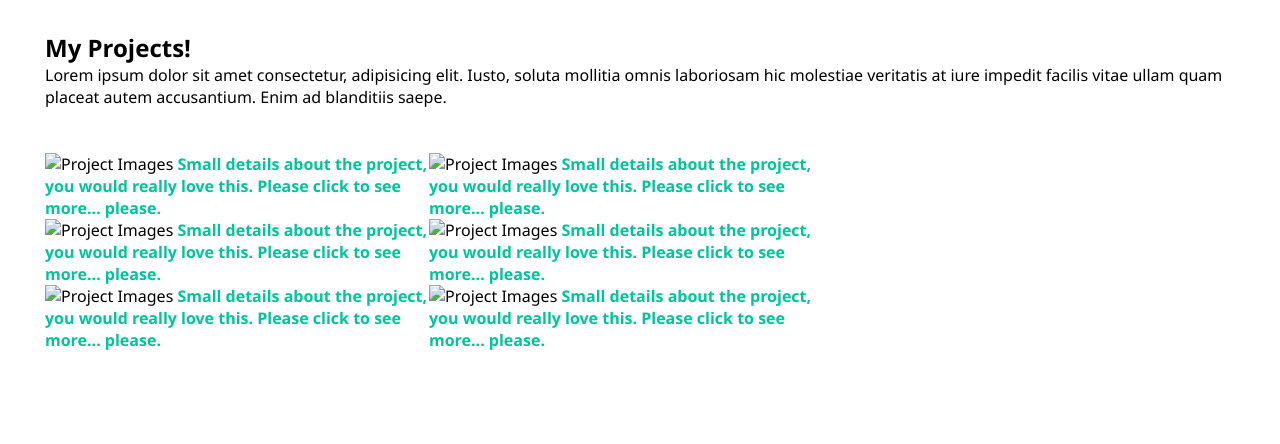
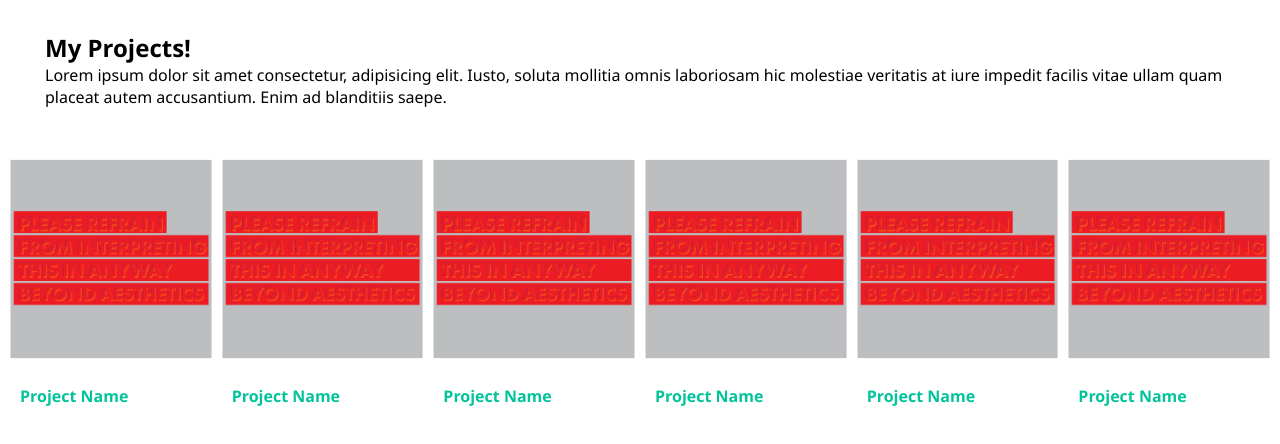
Before and after one commit to SpencerCragun/personal-website-pt1, a plain HTML site: page portfolio.html in a window 1280 px wide. Shown: the part 64-508 px from the top of the page. Drawn offline with Linux system fonts and the light colour scheme.

Commit message:
make more mess in portfolio styling

```diff
--- a/portfolio.html
+++ b/portfolio.html
@@ -38,33 +38,33 @@
 
   <section class="projects">
     <section>
-      <img src="#" alt="Project Images">
-      <span> Small details about the project, you would really love this. Please click to see more... please.</span>
+      <img src="./Aesthetics Only-01.png" alt="Project Images">
+      <span> Project Name</span>
     </section>
 
     <section>
-      <img src="#" alt="Project Images">
-      <span> Small details about the project, you would really love this. Please click to see more... please.</span>
+      <img src="./Aesthetics Only-01.png" alt="Project Images">
+      <span> Project Name</span>
     </section>
 
     <section>
-      <img src="#" alt="Project Images">
-      <span> Small details about the project, you would really love this. Please click to see more... please.</span>
+      <img src="./Aesthetics Only-01.png" alt="Project Images">
+      <span> Project Name</span>
     </section>
 
     <section>
-      <img src="#" alt="Project Images">
-      <span> Small details about the project, you would really love this. Please click to see more... please.</span>
+      <img src="./Aesthetics Only-01.png" alt="Project Images">
+      <span> Project Name</span>
     </section>
 
     <section>
-      <img src="#" alt="Project Images">
-      <span> Small details about the project, you would really love this. Please click to see more... please.</span>
+      <img src="./Aesthetics Only-01.png" alt="Project Images">
+      <span> Project Name</span>
     </section>
 
     <section>
-      <img src="#" alt="Project Images">
-      <span> Small details about the project, you would really love this. Please click to see more... please.</span>
+      <img src="./Aesthetics Only-01.png" alt="Project Images">
+      <span> Project Name</span>
     </section>
   </section>
 
--- a/styling.css
+++ b/styling.css
@@ -120,13 +120,25 @@ nav a:hover{
 span{
   color: #02C39A;
   font-weight: 700;
+  padding: 15px;
+  text-align: start;
+
 }
 
+
 .projects{
+  margin: 5px;
   display: flex;
-  height: 250px;
-  width: 30%;
-  flex-wrap: wrap;
-  margin: 3px 45px;
-  flex-direction: column;
+  flex-direction: row;
 }
+
+.projects img{
+  width: 100%;
+  height: auto;
+}
+
+section span{
+  display: flex;
+  align-items: flex-start;
+
+}
```
Also changed, not shown: Aesthetics Only-01.png (added).
